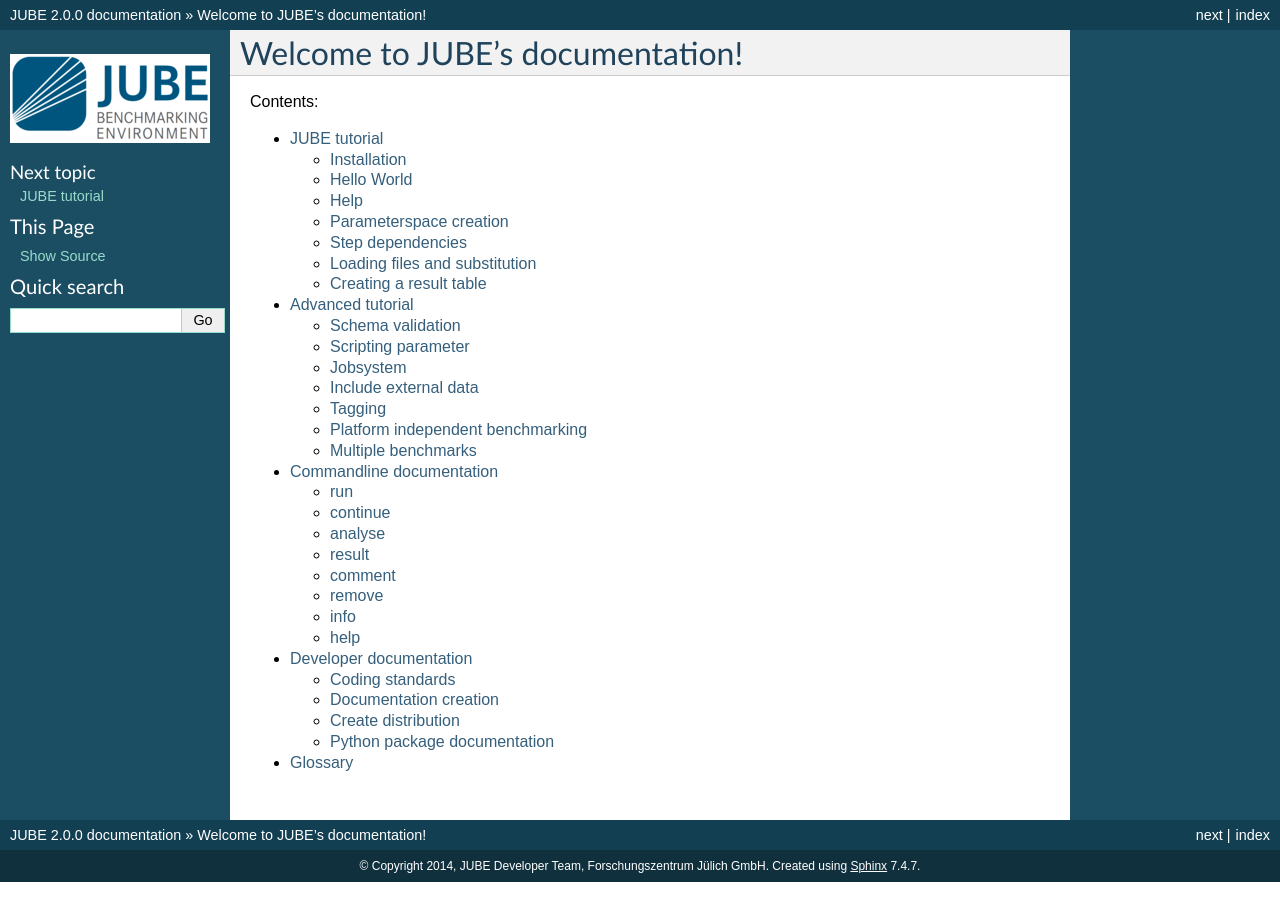
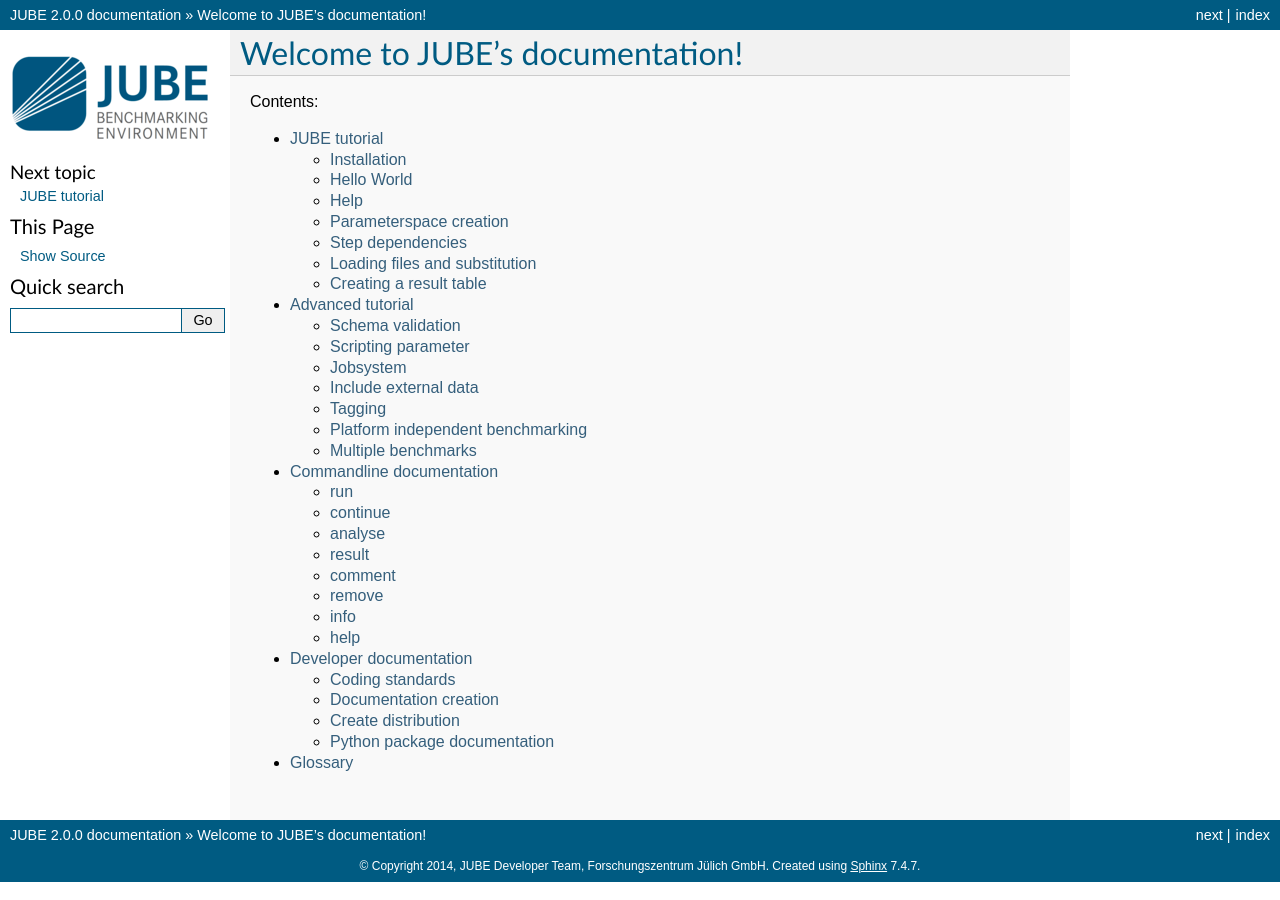
Before and after one commit to FZJ-JSC/JUBE, a Sphinx documentation site: the page built from docs/index.rst, in a window 1280 px wide. Built offline with Sphinx 7.4.7, drawn with Linux system fonts in a browser that asks for light colours.

Commit message:
change html documentation color theme

```diff
--- a/docs/conf.py
+++ b/docs/conf.py
@@ -104,7 +104,16 @@ html_theme = 'default'
 # Theme options are theme-specific and customize the look and feel of a theme
 # further.  For a list of options available for each theme, see the
 # documentation.
-#html_theme_options = {}
+html_theme_options = {
+    "stickysidebar": "true",
+    "footerbgcolor": "#005B82",
+    "headtextcolor": "#005B82",
+    "relbarbgcolor": "#005B82",
+    "sidebartextcolor": "#000000",
+    "sidebarlinkcolor": "#005B82",
+    "sidebarbgcolor": "#FFFFFF",
+    "bgcolor": "#F9F9F9"
+}
 
 # Add any paths that contain custom themes here, relative to this directory.
 #html_theme_path = []
```
